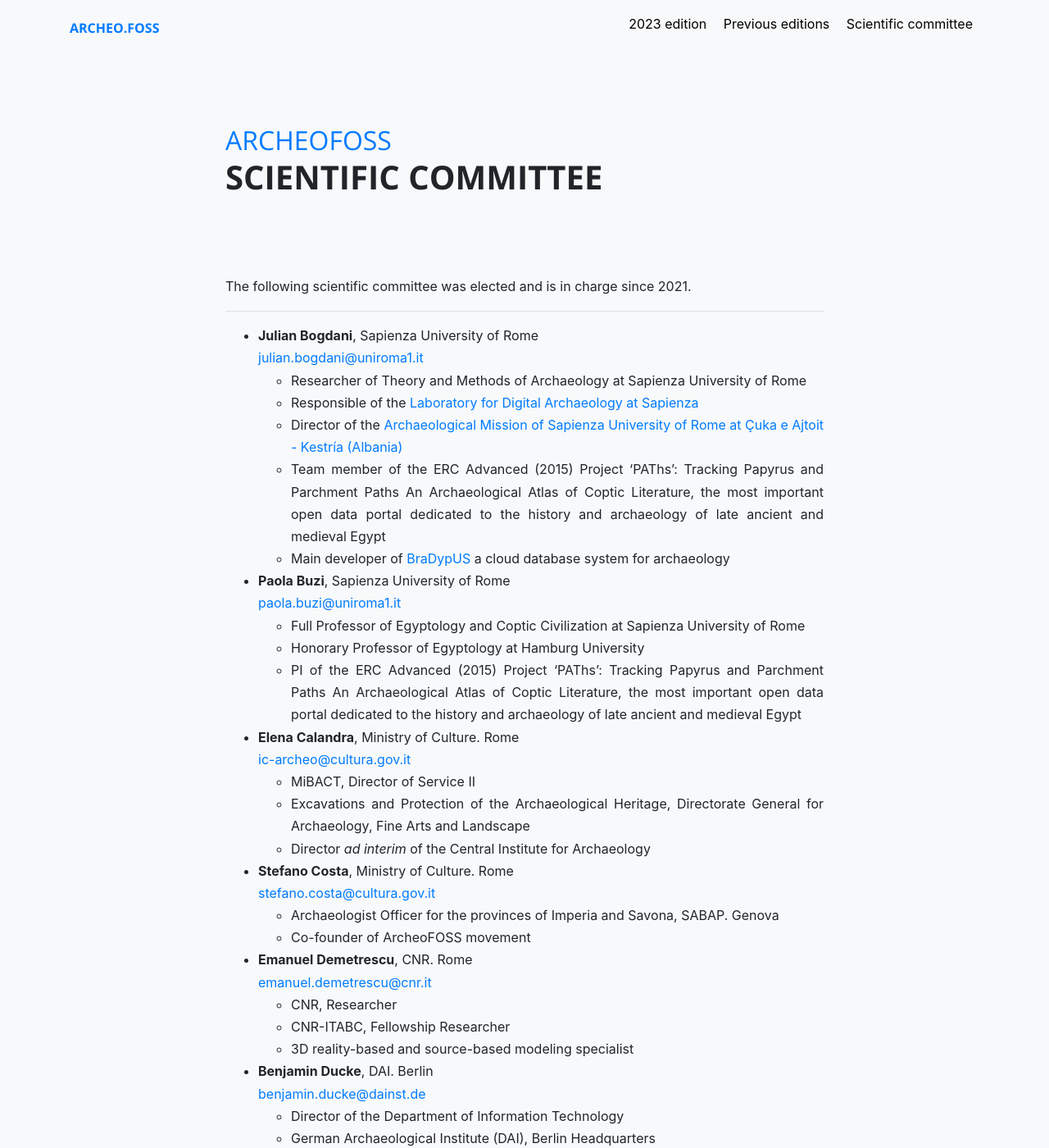
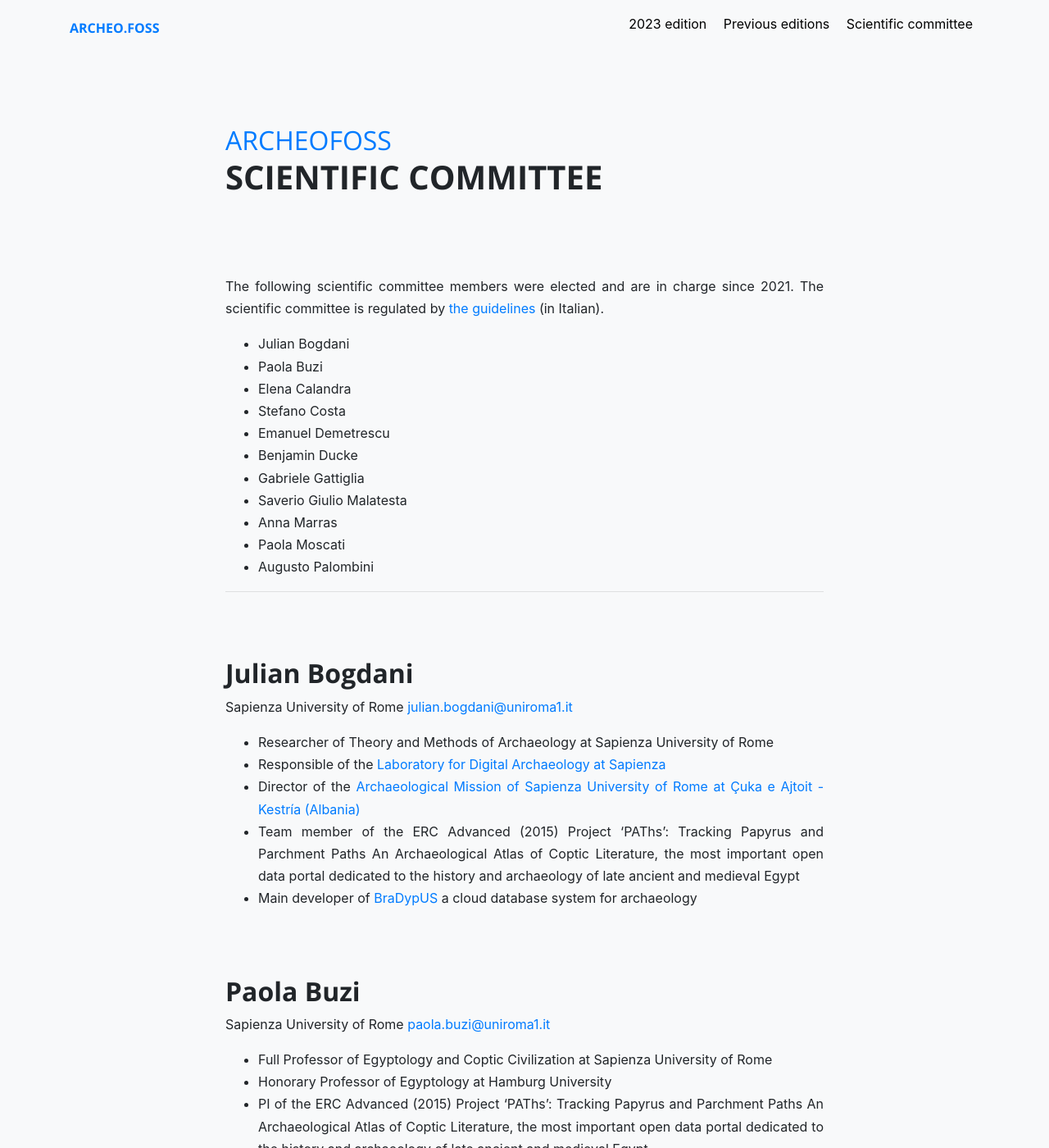
Before and after one commit to archeofoss/archeofoss, a Jekyll site: the page built from scientific-committee.md, in a window 1280 px wide and 1400 px high. Shown: the whole window at 82% size. Built offline with Jekyll 4.4.1, drawn with Linux system fonts in a browser that asks for light colours; nearby versions of some CDN libraries; some of the changed text lies outside the part shown.

Commit message:
Update scientific-committee.md

```diff
--- a/scientific-committee.md
+++ b/scientific-committee.md
@@ -1,69 +1,91 @@
 ---
 title: "Scientific committee"
-description: "ArchaeoFOSS scientific commitees"
+description: "ArchaeoFOSS scientific commitee"
 layout: article-slim
 ---
 
-The following scientific committee was elected and is in charge since 2021.
+The following scientific committee members were elected and are in charge since 2021. The scientific committee is regulated by [the guidelines](https://associazione.archeofoss.org/index.php/Linee_guida_CS_e_CO) (in Italian).
+
+- Julian Bogdani
+- Paola Buzi
+- Elena Calandra
+- Stefano Costa
+- Emanuel Demetrescu
+- Benjamin Ducke
+- Gabriele Gattiglia
+- Saverio Giulio Malatesta
+- Anna Marras
+- Paola Moscati
+- Augusto Palombini
 
 ---
 
-- **Julian Bogdani**, Sapienza University of Rome
-  [julian.bogdani@uniroma1.it](mailto:julian.bogdani@uniroma1.it)
-  - Researcher of Theory and Methods of Archaeology at Sapienza University of Rome
-  - Responsible of the [Laboratory for Digital Archaeology at Sapienza](http://purl.org/lad)
-  - Director of the [Archaeological Mission of Sapienza University of Rome at Çuka e Ajtoit  - Kestría (Albania)](http://purl.org/lad/cuka-e-ajtoit)
-  - Team member of the ERC Advanced (2015) Project 'PAThs': Tracking Papyrus and Parchment Paths An Archaeological Atlas of Coptic Literature, the most important open data portal dedicated to the history and archaeology of late ancient and medieval Egypt
-  - Main developer of [BraDypUS](https://github.com/bdus-db/BraDypUS) a cloud database system for archaeology
-- **Paola Buzi**, Sapienza University of Rome
-  [paola.buzi@uniroma1.it](mailto:paola.buzi@uniroma1.it)
-  - Full Professor of Egyptology and Coptic Civilization at Sapienza University of Rome
-  - Honorary Professor of Egyptology at Hamburg University
-  - PI of the ERC Advanced (2015) Project 'PAThs': Tracking Papyrus and Parchment Paths An Archaeological Atlas of Coptic Literature, the most important open data portal dedicated to the history and archaeology of late ancient and medieval Egypt
-- **Elena Calandra**, Ministry of Culture. Rome
-  [ic-archeo@cultura.gov.it](mailto:ic-archeo@cultura.gov.it)
-  - MiBACT, Director of Service II
-  - Excavations and Protection of the Archaeological Heritage, Directorate General for Archaeology, Fine Arts and Landscape
-  - Director _ad interim_ of the Central Institute for Archaeology
-- **Stefano Costa**, Ministry of Culture. Rome
-  [stefano.costa@cultura.gov.it](mailto:stefano.costa@cultura.gov.it)
-  - Archaeologist Officer for the provinces of Imperia and Savona, SABAP. Genova
-  - Co-founder of ArcheoFOSS movement
-- **Emanuel Demetrescu**, CNR. Rome
-  [emanuel.demetrescu@cnr.it](mailto:emanuel.demetrescu@cnr.it)
-  - CNR, Researcher
-  - CNR-ITABC, Fellowship Researcher
-  - 3D reality-based and source-based modeling specialist
-- **Benjamin Ducke**, DAI. Berlin
-  [benjamin.ducke@dainst.de](mailto:benjamin.ducke@dainst.de)
-  - Director of the Department of Information Technology
-  - German Archaeological Institute (DAI), Berlin Headquarters
-  - Responsible for the development and implementation of Open Source software for archaeology and the research infrastructure of the Institute (iDAI.world).
-  - His areas of interest are spatial and statistical analysis, geographical information systems, spatial data infrastructures, remote sensing, 3D modelling, sensor data, predictive models in the archaeological field.
-- **Gabriele Gattiglia**, University of Pisa
-  [gabriele.gattiglia@unipi.it](mailto:gabriele.gattiglia@unipi.it)
-  - Researcher of Archaeological Research Methodologies at the University of Pisa
-  - ArchAIDE Project Coordinator
-  - Deputy director of the MAPPA project
-- **Saverio Giulio Malatesta**, DigiLab, Sapienza University of Rome
-  [saveriogiulio.malatesta@uniroma1.it](mailto:saveriogiulio.malatesta@uniroma1.it)
-  - Archeo&Arte 3D Lab, Project Manager
-  - DTC Lazio, Collaborator: Project Manager
-  - DecArch, Vice President
-- **Anna Marras**, University of Turin
-  [am.marras@gmail.com](mailto:am.marras@gmail.com)
-  - University of Turin
-  - AVICOM Board
-  - Coordinator of the ICOM Digital Technologies Commission Italy
-  - Vice-President of the Torino+ Accessible Culture Association
-- **Paola Moscati**, CNR. Rome
-  [paola.moscati@cnr.it](mailto:paola.moscati@cnr.it)
-  - CNR, Research Manager at ISPC
-  - Since 1990 he has directed the magazine "Archaeology and Calculators".
-  - Founding member of the International Academy of Humanities Computing and Digital Humanities
-  - Scientific director of the international research project "The history of archaeological informatics", conducted in agreement with the Accademia Nazionale dei Lincei
-  - She has supported the ArcheoFOSS conference since its inception, hosting the Proceedings of numerous editions in the journal "Archeology and Calculators".
-- **Augusto Palombini**, CNR ITABC. Rome
-  [augusto.palombini@itabc.cnr.it](mailto:augusto.palombini@itabc.cnr.it)
-  - CNR, Researcher
-  - Geographic Information Systems (GIS) Expert
+## Julian Bogdani
+Sapienza University of Rome [julian.bogdani@uniroma1.it](mailto:julian.bogdani@uniroma1.it)
+- Researcher of Theory and Methods of Archaeology at Sapienza University of Rome
+- Responsible of the [Laboratory for Digital Archaeology at Sapienza](http://purl.org/lad)
+- Director of the [Archaeological Mission of Sapienza University of Rome at Çuka e Ajtoit  - Kestría (Albania)](http://purl.org/lad/cuka-e-ajtoit)
+- Team member of the ERC Advanced (2015) Project 'PAThs': Tracking Papyrus and Parchment Paths An Archaeological Atlas of Coptic Literature, the most important open data portal dedicated to the history and archaeology of late ancient and medieval Egypt
+- Main developer of [BraDypUS](https://github.com/bdus-db/BraDypUS) a cloud database system for archaeology
+
+## Paola Buzi
+Sapienza University of Rome [paola.buzi@uniroma1.it](mailto:paola.buzi@uniroma1.it)
+- Full Professor of Egyptology and Coptic Civilization at Sapienza University of Rome
+- Honorary Professor of Egyptology at Hamburg University
+- PI of the ERC Advanced (2015) Project 'PAThs': Tracking Papyrus and Parchment Paths An Archaeological Atlas of Coptic Literature, the most important open data portal dedicated to the history and archaeology of late ancient and medieval Egypt
+
+## Elena Calandra
+Ministry of Culture. Rome  [ic-archeo@cultura.gov.it](mailto:ic-archeo@cultura.gov.it)
+- MiBACT, Director of Service II
+- Excavations and Protection of the Archaeological Heritage, Directorate General for Archaeology, Fine Arts and Landscape
+- Director _ad interim_ of the Central Institute for Archaeology
+
+## Stefano Costa
+Ministry of Culture. Soprintendenza Archeologia Belle Arti e Paesaggio per le province di Imperia e Savona [stefano.costa@cultura.gov.it](mailto:stefano.costa@cultura.gov.it)
+- Archaeologist Officer for the province of Imperia, SABAP. Genova
+- Co-founder of ArcheoFOSS movement
+
+## Emanuel Demetrescu
+CNR. Rome  [emanuel.demetrescu@cnr.it](mailto:emanuel.demetrescu@cnr.it)
+- CNR, Researcher
+- CNR-ITABC, Fellowship Researcher
+- 3D reality-based and source-based modeling specialist
+
+## Benjamin Ducke
+DAI. Berlin [benjamin.ducke@dainst.de](mailto:benjamin.ducke@dainst.de)
+- Director of the Department of Information Technology
+- German Archaeological Institute (DAI), Berlin Headquarters
+- Responsible for the development and implementation of Open Source software for archaeology and the research infrastructure of the Institute (iDAI.world).
+- His areas of interest are spatial and statistical analysis, geographical information systems, spatial data infrastructures, remote sensing, 3D modelling, sensor data, predictive models in the archaeological field.
+
+## Gabriele Gattiglia
+University of Pisa [gabriele.gattiglia@unipi.it](mailto:gabriele.gattiglia@unipi.it)
+- Researcher of Archaeological Research Methodologies at the University of Pisa
+- ArchAIDE Project Coordinator
+- Deputy director of the MAPPA project
+
+## Saverio Giulio Malatesta
+DigiLab, Sapienza University of Rome [saveriogiulio.malatesta@uniroma1.it](mailto:saveriogiulio.malatesta@uniroma1.it)
+- Archeo&Arte 3D Lab, Project Manager
+- DTC Lazio, Collaborator: Project Manager
+- DecArch, Vice President
+
+## Anna Marras
+University of Turin [am.marras@gmail.com](mailto:am.marras@gmail.com)
+- University of Turin
+- AVICOM Board
+- Coordinator of the ICOM Digital Technologies Commission Italy
+- Vice-President of the Torino+ Accessible Culture Association
+
+## Paola Moscati
+CNR. Rome [paola.moscati@cnr.it](mailto:paola.moscati@cnr.it)
+- CNR, Research Manager at ISPC
+- Since 1990 he has directed the magazine "Archaeology and Calculators".
+- Founding member of the International Academy of Humanities Computing and Digital Humanities
+- Scientific director of the international research project "The history of archaeological informatics", conducted in agreement with the Accademia Nazionale dei Lincei
+- She has supported the ArcheoFOSS conference since its inception, hosting the Proceedings of numerous editions in the journal "Archeology and Calculators".
+
+## Augusto Palombini
+CNR ITABC. Rome [augusto.palombini@itabc.cnr.it](mailto:augusto.palombini@itabc.cnr.it)
+- CNR, Researcher
+- Geographic Information Systems (GIS) Expert
```
